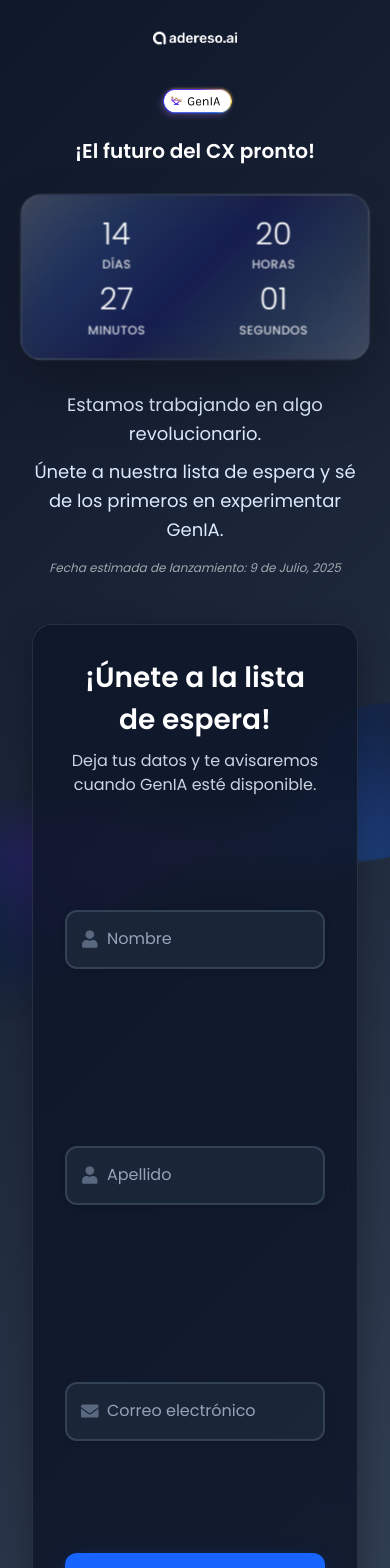
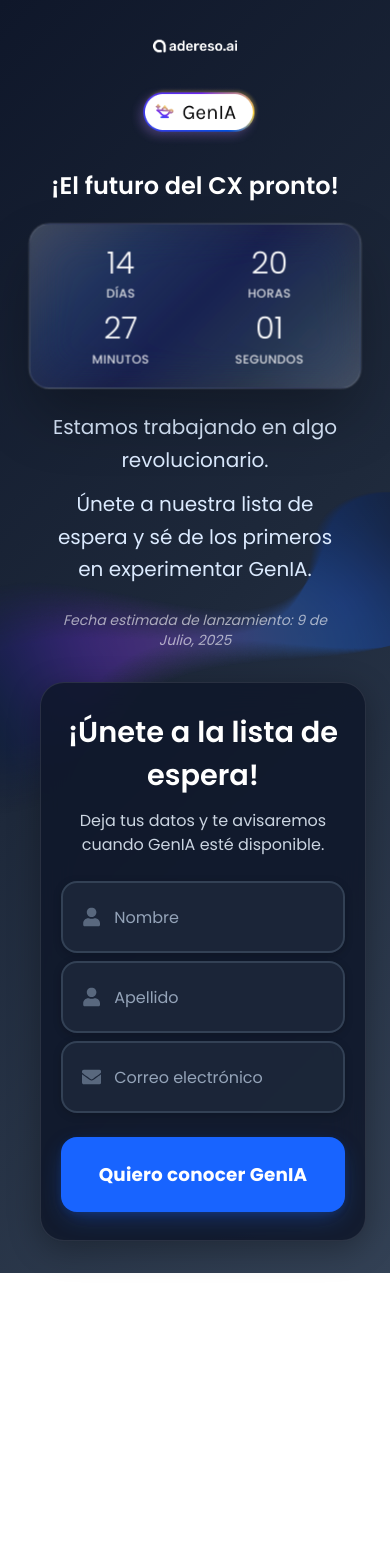
Before and after one commit to PabloArayaG/countdown-adere.so, a React (Vite) app: page / in a window 390 px wide. Shown: the top 1568 px of the page. After the commit the page ends 1273 px from the top, so only its background shows below. Built offline with nearby package versions, Linux system fonts and the light colour scheme.

Commit message:
mejoras mobile

```diff
--- a/src/App.jsx
+++ b/src/App.jsx
@@ -17,12 +17,12 @@
       ></div>
 
       {/* Main Content */}
-      <main className="py-6 md:py-12 px-4 relative z-10">
+      <main className="py-8 md:py-12 px-6 relative z-10">
         <div className="max-w-6xl mx-auto">
 
           {/* Hero Title */}
-          <section className="text-center mb-8 md:mb-12">
-            <div className="mb-6 md:mb-8">
+          <section className="text-center mb-6 md:mb-12">
+            <div className="mb-4 md:mb-8">
               <a
                 href="https://www.adereso.ai"
                 target="_blank"
@@ -36,41 +36,41 @@
                 />
               </a>
             </div>
-            <div className="mb-4 md:mb-6 flex justify-center">
+            <div className="mb-6 md:mb-6 flex justify-center">
               <img
                 src="/GenIA-logo.png"
                 alt="GenIA Logo"
-                className="h-10 md:h-12 lg:h-16 xl:h-20 w-auto"
+                className="h-16 sm:h-20 md:h-12 lg:h-16 xl:h-20 w-auto"
               />
             </div>
-            <div className="mb-8 md:mb-10 px-2 text-center">
-              <h1 className="text-xl md:text-3xl lg:text-4xl xl:text-5xl font-semibold leading-tight text-white block">
+            <div className="mb-6 md:mb-10 px-2 text-center">
+              <h1 className="text-2xl sm:text-3xl md:text-3xl lg:text-4xl xl:text-5xl font-semibold leading-tight text-white block">
                 ¡El futuro del CX pronto!
               </h1>
             </div>
           </section>
 
           {/* Countdown Section */}
-          <section className="mb-8 md:mb-12">
+          <section className="mb-6 md:mb-12">
             <Countdown />
           </section>
 
           {/* Subtitle */}
-          <section className="text-center mb-8 md:mb-12">
-            <p className="text-lg md:text-xl text-blue-100 max-w-4xl mx-auto leading-relaxed px-4">
+          <section className="text-center mb-6 md:mb-12">
+            <p className="text-xl sm:text-xl md:text-xl text-blue-100 max-w-4xl mx-auto leading-relaxed px-6">
               Estamos trabajando en algo revolucionario.
             </p>
-            <p className="text-lg md:text-xl text-blue-100 max-w-4xl mx-auto leading-relaxed mt-2 px-4">
+            <p className="text-xl sm:text-xl md:text-xl text-blue-100 max-w-4xl mx-auto leading-relaxed mt-3 px-6">
               Únete a nuestra lista de espera y sé de los primeros en experimentar GenIA.
             </p>
-            <p className="text-white/60 text-xs md:text-sm mt-4 md:mt-6 px-4 italic">
+            <p className="text-white/60 text-sm md:text-sm mt-6 md:mt-6 px-6 italic">
               Fecha estimada de lanzamiento: 9 de Julio, 2025
             </p>
           </section>
 
           {/* Form Section */}
-          <section className="flex justify-center mt-12 md:mt-16">
-            <div className="w-full max-w-4xl px-4">
+          <section className="flex justify-center mt-8 md:mt-16">
+            <div className="w-full max-w-4xl px-2">
               <Formulario />
             </div>
           </section>
--- a/src/components/Formulario.css
+++ b/src/components/Formulario.css
@@ -141,12 +141,100 @@
 }
 
 @media (max-width: 900px) {
+  .form-container {
+    padding: 2rem 1.5rem;
+    margin: 0 1rem;
+  }
+
+  .form-title {
+    font-size: 2rem;
+    margin-bottom: 0.75rem;
+  }
+
+  .form-description {
+    font-size: 1.1rem;
+    line-height: 1.5;
+  }
+
+  .form-header {
+    margin-bottom: 2rem;
+  }
+
   .form-horizontal {
-    flex-direction: column;
-    gap: 1rem;
+    flex-direction: column !important;
+    gap: 0.75rem !important;
     align-items: stretch;
   }
+
+  .input-group {
+    min-width: 100%;
+    max-width: 100%;
+    flex: none !important;
+    margin-bottom: 0 !important;
+  }
+
+  .input-field {
+    padding: 1.2rem 1rem 1.2rem 3rem;
+    font-size: 1.125rem;
+    border-radius: 1rem;
+    min-height: 56px;
+  }
+
+  .input-icon {
+    left: 1.25rem;
+    font-size: 1.2rem;
+  }
+
   .form-button {
     width: 100%;
+    padding: 1.4rem 2rem;
+    font-size: 1.2rem;
+    margin-top: 1rem;
+    min-height: 64px;
+    border-radius: 1rem;
   }
 }
+
+@media (max-width: 480px) {
+  .form-container {
+    padding: 1.75rem 1.25rem;
+    margin: 0 0.5rem;
+    border-radius: 1.5rem;
+  }
+
+  .form-title {
+    font-size: 1.8rem;
+  }
+
+  .form-description {
+    font-size: 1rem;
+  }
+
+  .form-header {
+    margin-bottom: 1.5rem;
+  }
+
+  .form-horizontal {
+    gap: 0.5rem !important;
+  }
+
+  .input-group {
+    margin-bottom: 0 !important;
+  }
+
+  .input-field {
+    padding: 1.3rem 1rem 1.3rem 3.2rem;
+    font-size: 1.1rem;
+  }
+
+  .input-icon {
+    left: 1.3rem;
+  }
+
+  .form-button {
+    padding: 1.5rem 2rem;
+    font-size: 1.15rem;
+    min-height: 68px;
+    margin-top: 1rem;
+  }
+}
--- a/src/components/Formulario.jsx
+++ b/src/components/Formulario.jsx
@@ -18,7 +18,9 @@
             type="text"
             placeholder="Nombre"
             className="input-field"
-            autoComplete="off"
+            autoComplete="given-name"
+            inputMode="text"
+            name="firstName"
           />
         </div>
         <div className="input-group">
@@ -27,7 +29,9 @@
             type="text"
             placeholder="Apellido"
             className="input-field"
-            autoComplete="off"
+            autoComplete="family-name"
+            inputMode="text"
+            name="lastName"
           />
         </div>
         <div className="input-group">
@@ -36,10 +40,14 @@
             type="email"
             placeholder="Correo electrónico"
             className="input-field"
-            autoComplete="off"
+            autoComplete="email"
+            inputMode="email"
+            name="email"
           />
         </div>
-        <button type="submit" className="form-button">Quiero conocer GenIA</button>
+        <button type="submit" className="form-button" aria-label="Enviar formulario para unirse a la lista de espera">
+          Quiero conocer GenIA
+        </button>
       </form>
     </div>
   );
```
